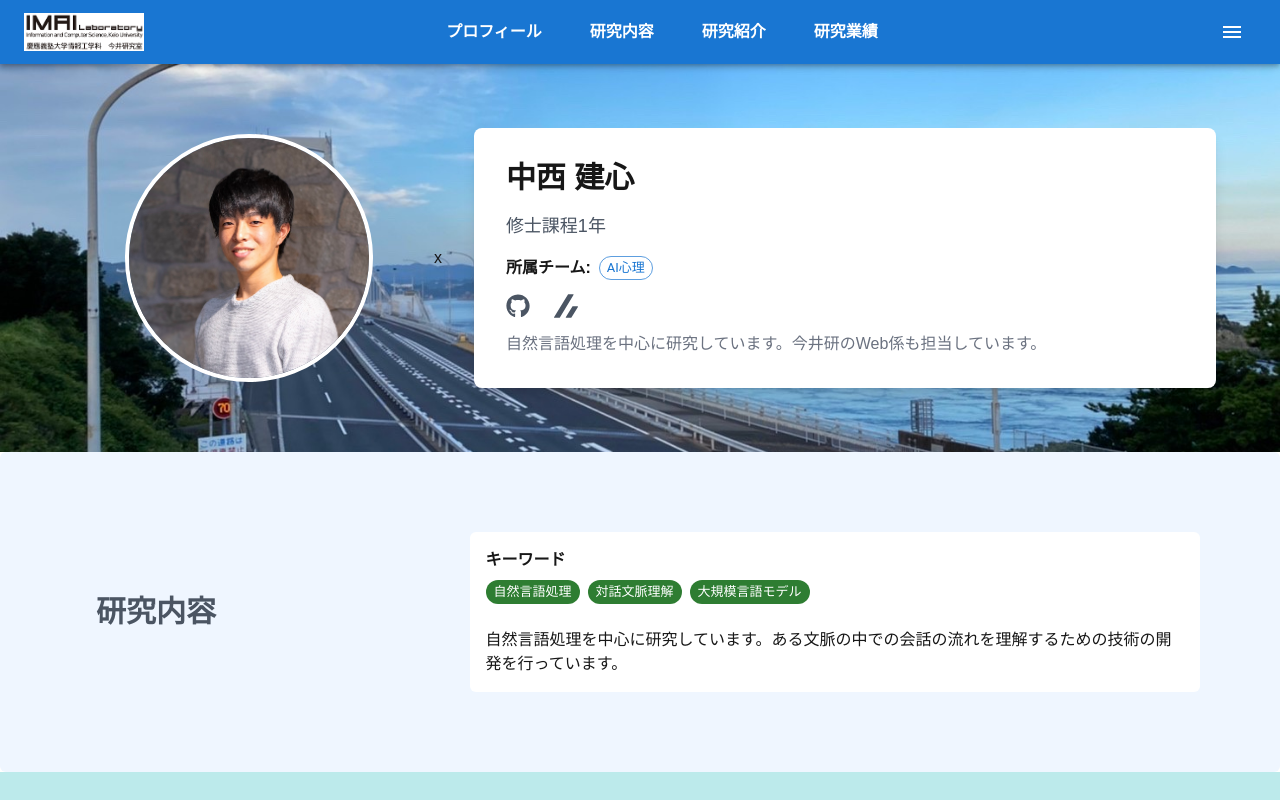
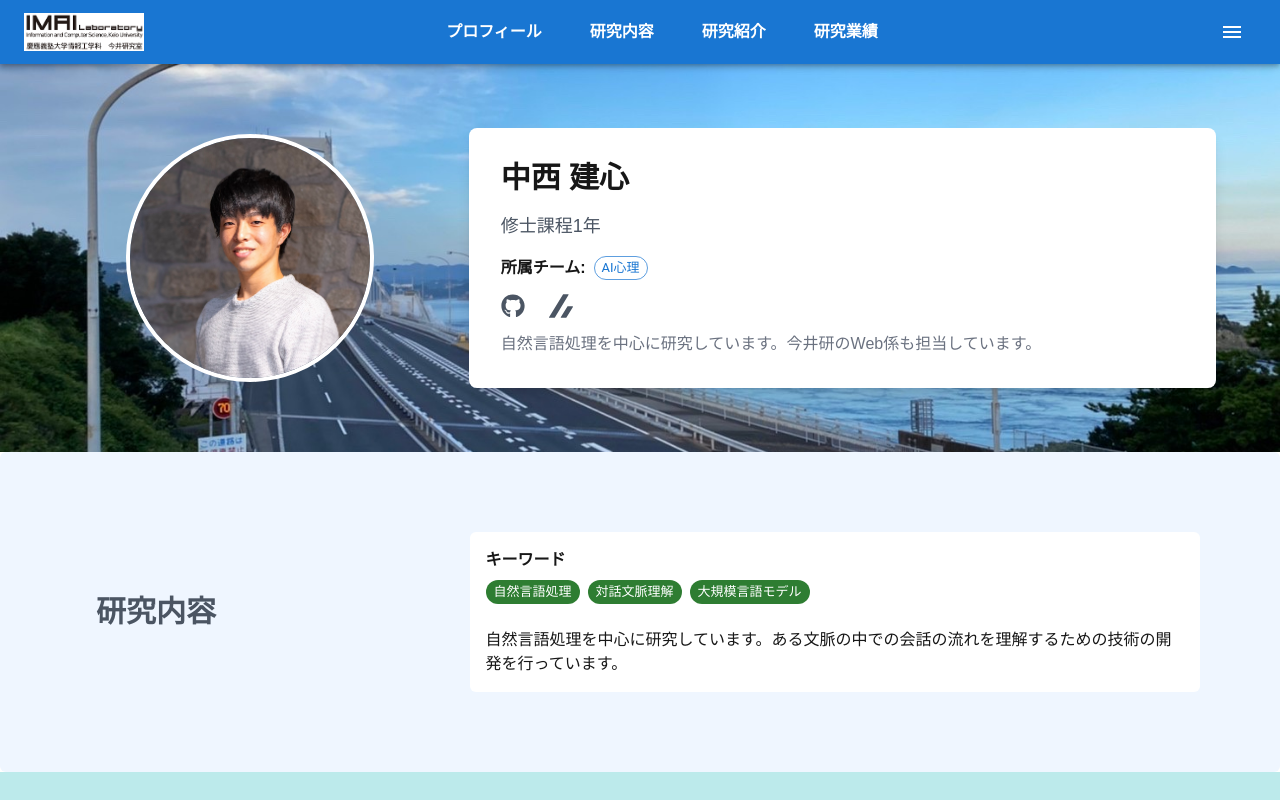
Before and after one commit to imai-laboratory/member_personal_webpages, a Next.js app: page /member_personal_webpages/kenshin in a window 1280 px wide. Shown: the top 800 px of the page. Built offline with nearby package versions, Linux system fonts and the light colour scheme.

Commit message:
バグ解消

```diff
--- a/app/_components/sections/Profile.jsx
+++ b/app/_components/sections/Profile.jsx
@@ -19,7 +19,7 @@ export default function Profile({ profileData }) {
             />
           </div>
         </div>
-x
+
         <div className="w-full md:w-2/3 bg-white p-8 rounded-lg shadow-lg space-y-4">
           <h1 className="text-3xl font-bold">{profileData.name}</h1>
           <p className="text-lg text-gray-600">{profileData.grade}</p>
```
